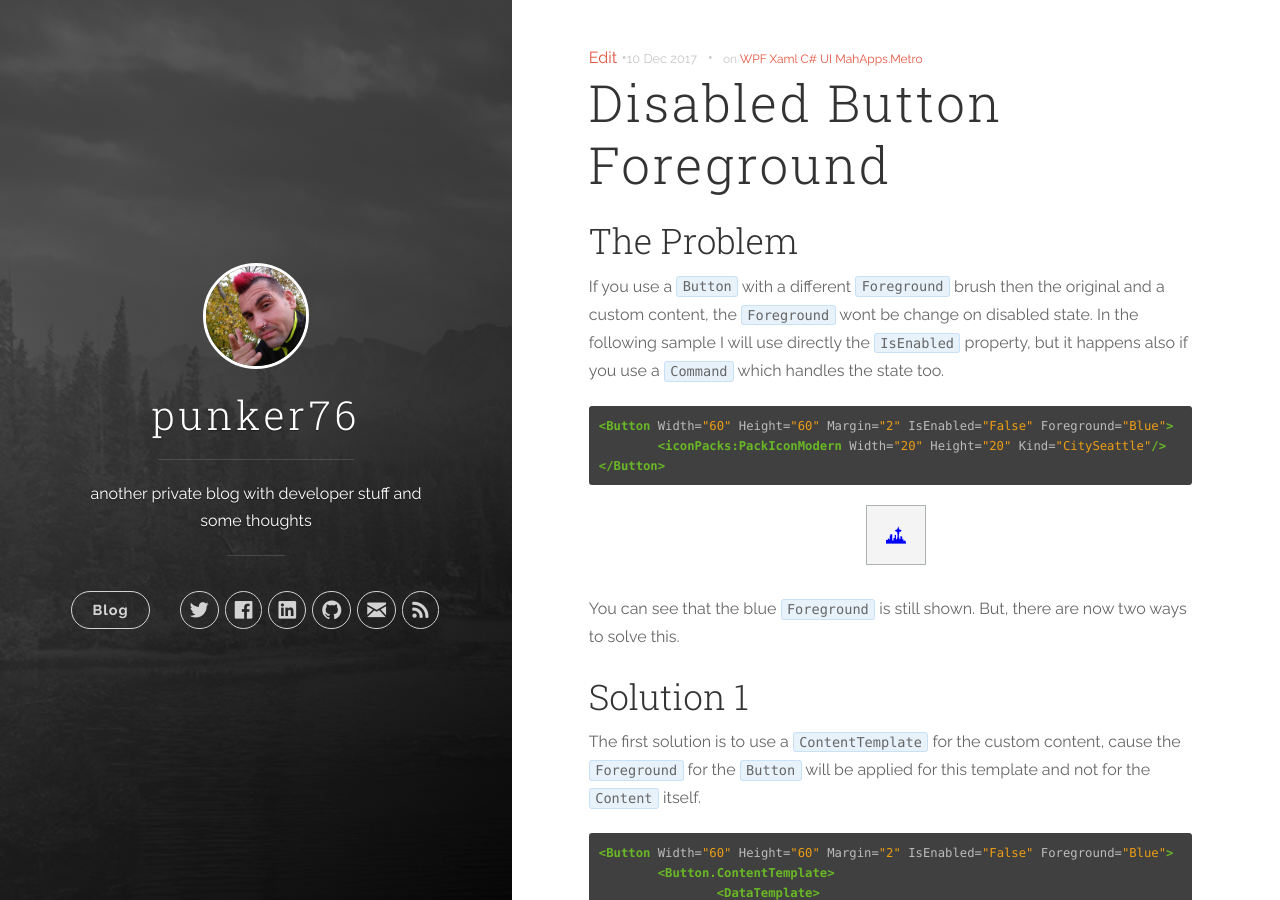
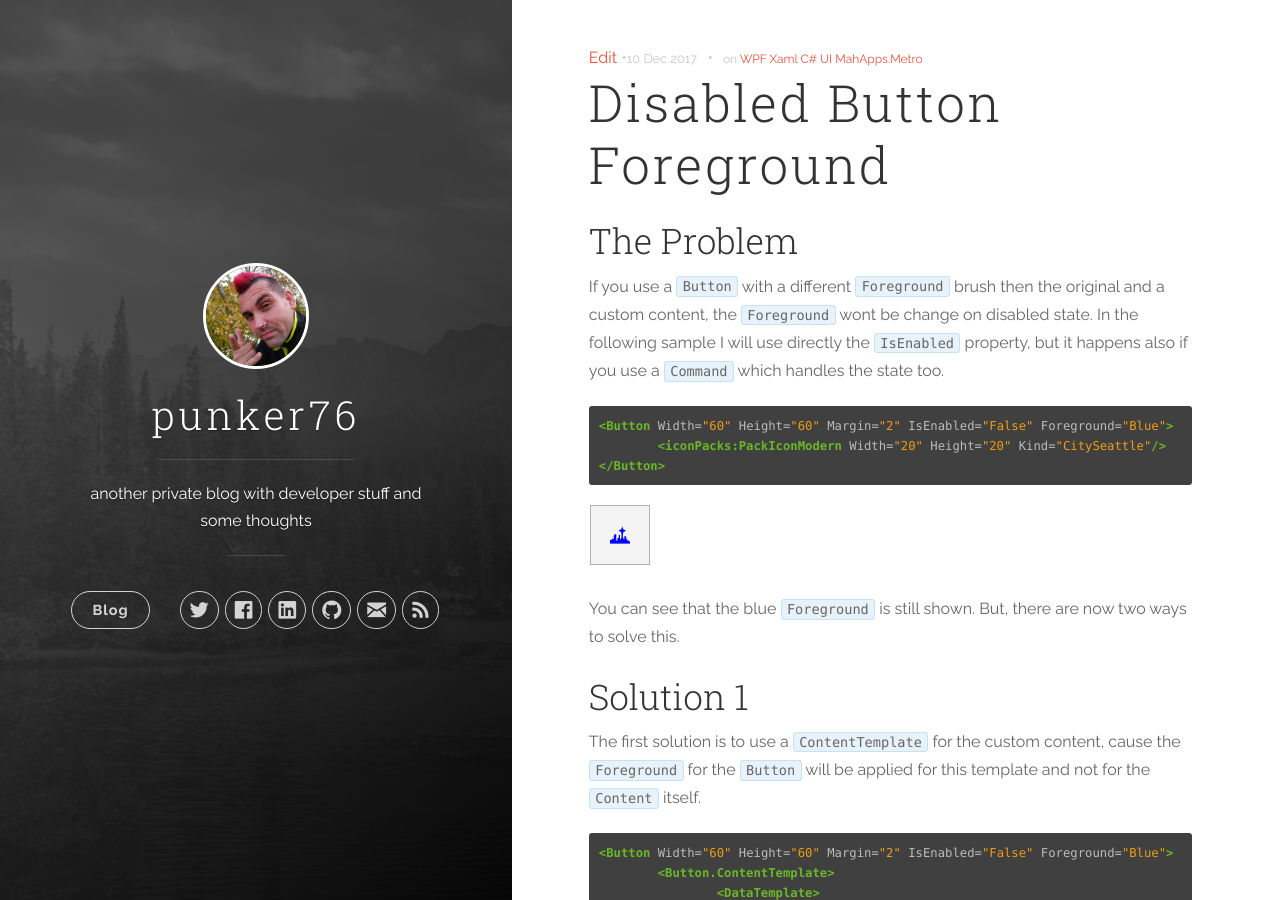
Before and after one commit to punker76/jekyll.jkarger.de, a Jekyll site: the page built from _posts/2017-12-10-disabled-button-foreground.markdown, in a window 1280 px wide and 900 px high. Built offline with Jekyll 4.4.1, drawn with Linux system fonts in a browser that asks for light colours; nearby versions of some CDN libraries; comment, search, counter and statistics services are not loaded.

Commit message:
"Disabled Button Foreground"   left aligned immages

````diff
--- a/_posts/2017-12-10-disabled-button-foreground.markdown
+++ b/_posts/2017-12-10-disabled-button-foreground.markdown
@@ -17,7 +17,7 @@ If you use a `Button` with a different `Foreground` brush then the original and
 </Button>
 ```
 
-<p align="center">
+<p align="left">
   <img src="{{ site.url }}/images/disabledbutton01.png">
 </p>
 
@@ -37,7 +37,7 @@ The first solution is to use a `ContentTemplate` for the custom content, cause t
 </Button>
 ```
 
-<p align="center">
+<p align="left">
   <img src="{{ site.url }}/images/disabledbutton02.png">
 </p>
 
@@ -62,7 +62,7 @@ The second solution is to use a style for the `Button` which sets the `Foregroun
 </Style>
 ```
 
-<p align="center">
+<p align="left">
   <img src="{{ site.url }}/images/disabledbutton02.png">
 </p>
 
@@ -80,7 +80,7 @@ This issue was reported at [MahApps.Metro](https://github.com/MahApps/MahApps.Me
 </Trigger>
 ```
 
-<p align="center">
+<p align="left">
   <img src="{{ site.url }}/images/disabledbutton03.png">
 </p>
 
````
